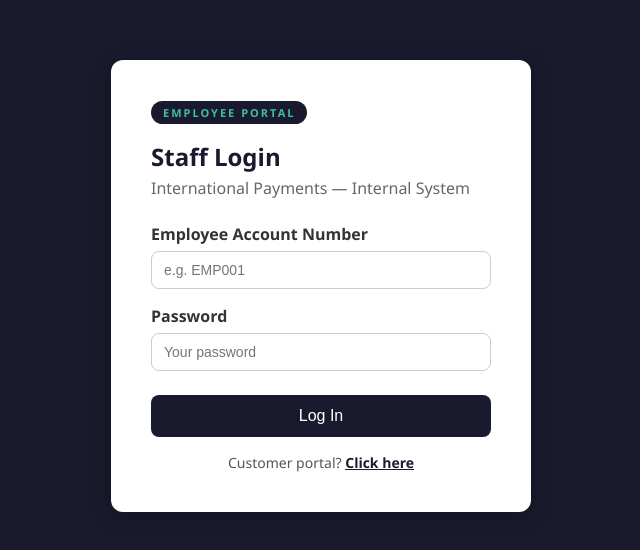
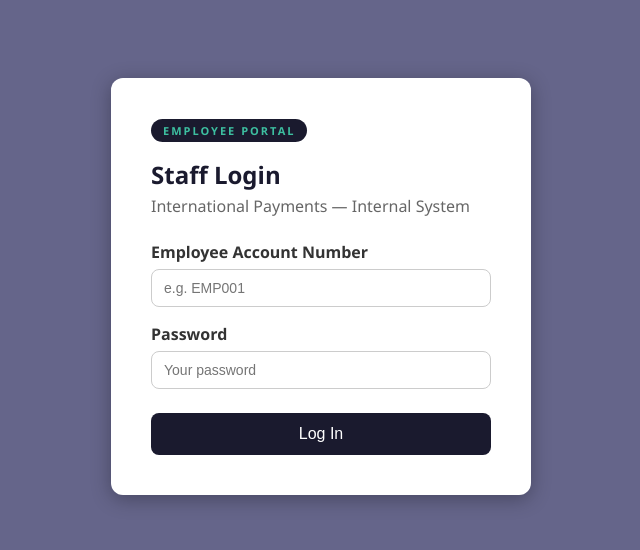
Before and after one commit to Lonwabo146/PaymentPortal, a React (Vite) app in the folder payment-portal-client/: page /employee/login in a window 1280 px wide. Shown: the part 114-664 px from the top of the page, without its empty margins (319-959 px from the left). Built offline with nearby package versions, Linux system fonts and the light colour scheme.

Commit message:
update to empLogin

```diff
--- a/payment-portal-client/src/components/Authcard.jsx
+++ b/payment-portal-client/src/components/Authcard.jsx
@@ -57,7 +57,7 @@ const styles = {
     display: 'flex',
     alignItems: 'center',
     justifyContent: 'center',
-    backgroundColor: '#1a1a2e',
+    backgroundColor: '#65658a',
     fontFamily: 'Segoe UI, sans-serif',
   },
   card: {
--- a/payment-portal-client/src/pages/EmployeeLogin.jsx
+++ b/payment-portal-client/src/pages/EmployeeLogin.jsx
@@ -97,9 +97,7 @@ function EmployeeLogin() {
         </button>
       </form>
 
-      <p style={authStyles.link}>
-        Customer portal? <a href="/login" style={authStyles.anchor}>Click here</a>
-      </p>
+
     </AuthCard>
   );
 }
```
